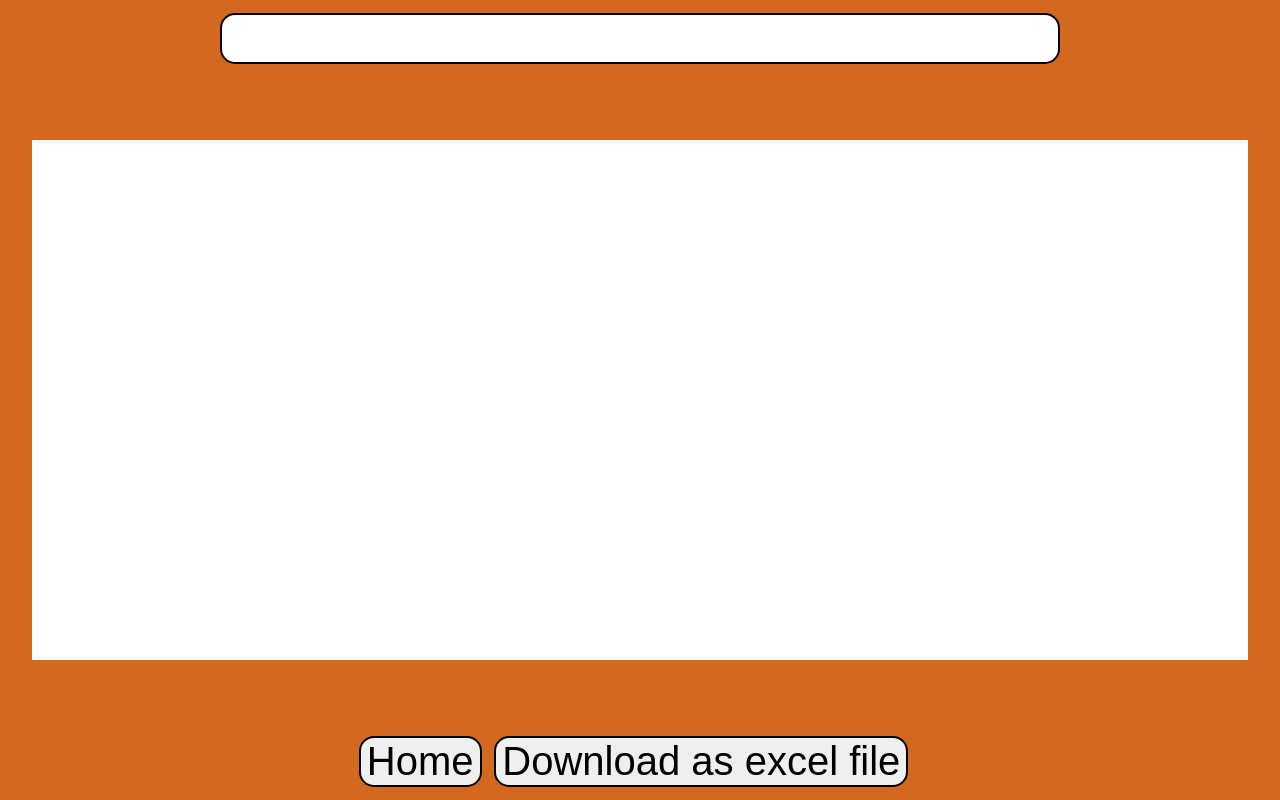
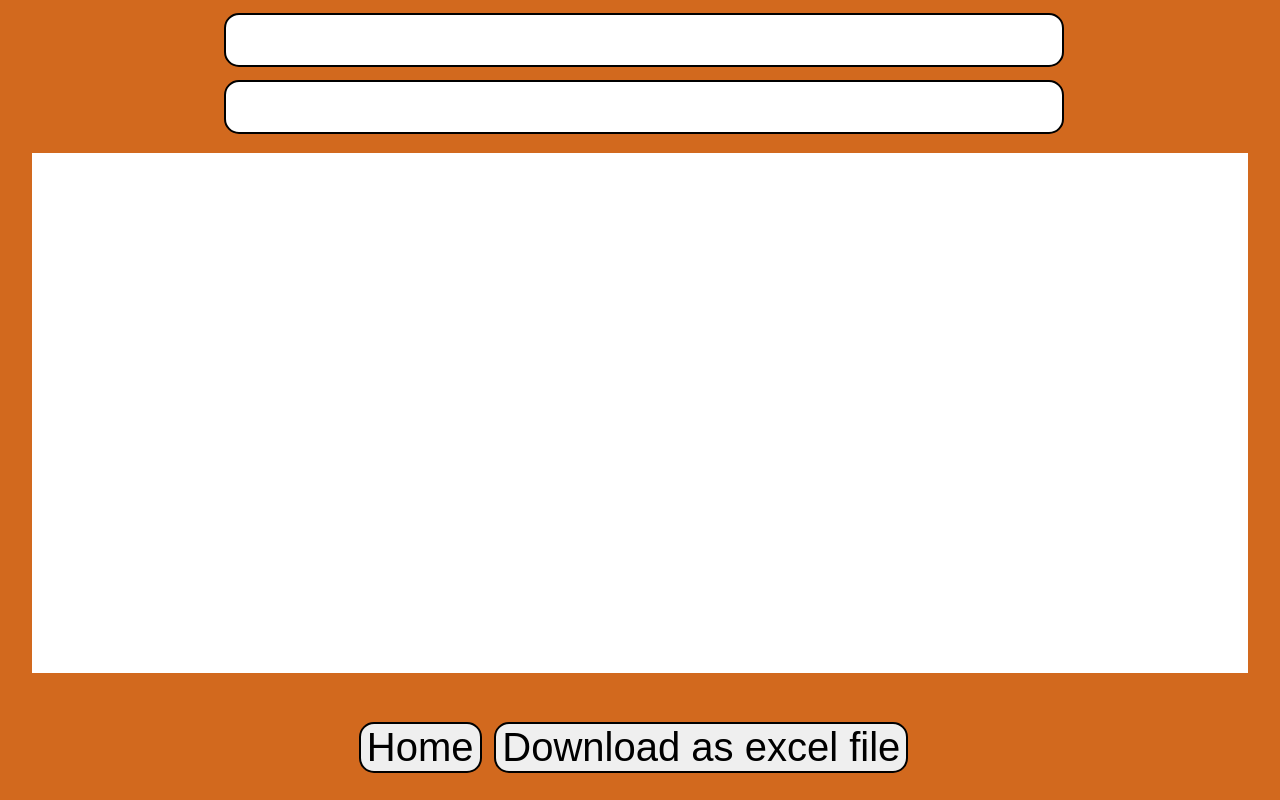
Before and after one commit to Ben-Worrall/ratingclientsv2, a React (Create React App) app: page /routes/SavedResult in a window 1280 px wide. Built offline with nearby package versions, Linux system fonts and the light colour scheme; no server answers; the database is empty.

Commit message:
get css ready for saveresult page (clients name )

```diff
--- a/src/routes/SavedResult.js
+++ b/src/routes/SavedResult.js
@@ -416,8 +416,10 @@ let SubDocs = await getDocs(CurFactorCol)
 
 
     return(
+
         <div id='SavedResultHolder'>
         <input id='SavedAs-Text'></input>
+        <input id='ClientName-Text'>{localStorage.getItem('ClientName')}</input>
 
 
 
--- a/src/routes/styles/SavedResult.css
+++ b/src/routes/styles/SavedResult.css
@@ -1,24 +1,40 @@
 #SavedResultHolder{
-    background-color: white;
-    width: 95%;
-    height: 65%;
-    display: flex;
-    text-align: center;
-    justify-content: center;
-    align-items: center;
+    background-color: chocolate;
+    width: 100%;
+    height: 100%;
+    overflow: hidden;
+
+
 }
 #SavedAs-Text{
-    position: absolute;
-    top: 0;
+    float: left;
+    height: 6%;
     margin-top: 1%;
-    font-size: 250%;
+    font-size: 200%;
+    background-color: white;
+    border-radius:  15px 15px 15px 15px;
+    text-align: center;
+    width: 65%;
+    margin-left: 17.5%;
+    border: 0.25vh solid black;
+
+}
+
+#ClientName-Text{
+    float: left;
+    height: 6%;
+    margin-top: 1%;
+    font-size: 200%;
     background-color: white;
     border-radius:  15px 15px 15px 15px;
     text-align: center;
     width: 65%;
     border: 0.25vh solid black;
     margin-bottom: 1%;
+    margin-left: 17.5%;
 }
+
+
 #ButtonHolder-SavedPage{
    position: absolute;
    bottom: 0;
@@ -28,6 +44,7 @@
    justify-content: center;
    margin-bottom: 1%;
    margin-top: 1%;
+   height: 10%;
 }
 
 #HomeBNTSavedPage{
@@ -55,8 +72,13 @@
 }
 
 #RatingBoard-SavedPage{
-    width: 100%;
-    height: 100%;
+    width: 95%;
+    height:65%;
+    background-color: white;
+    margin-top: 0.5%;
+    margin-bottom: 0.5%;
+    float: left;
+    margin-left: 2.5%;
 }
 .SavedFactor{
     outline: 0.25vh solid black;
```
